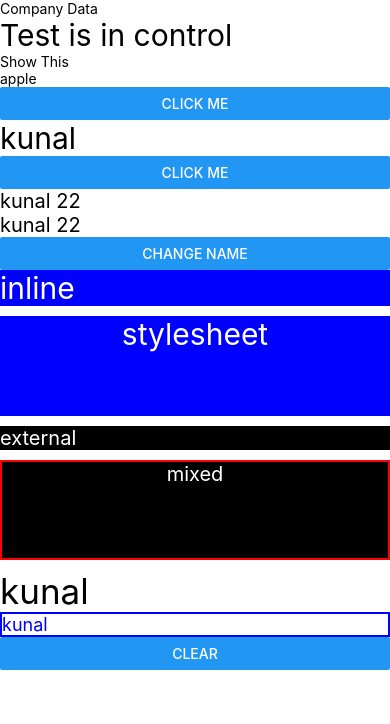
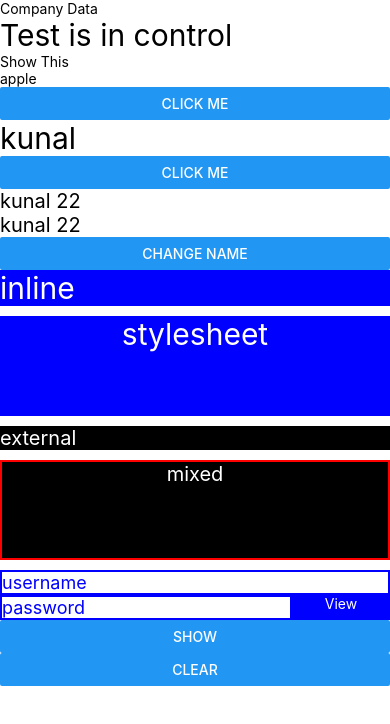
Before and after one commit to Khannakunal32/react-native, a React Native app in the folder AwesomeProject3/: screen / in a window 390 px wide. Shown: the top 724 px of the page. Built offline with nearby package versions, Linux system fonts and the light colour scheme.

Commit message:
added pass hide unhide

```diff
--- a/AwesomeProject3/components/InputBox.tsx
+++ b/AwesomeProject3/components/InputBox.tsx
@@ -1,20 +1,71 @@
-import {View, Text, TextInput, StyleSheet, Button} from 'react-native';
+import {
+  View,
+  Text,
+  TextInput,
+  StyleSheet,
+  Button,
+  TouchableOpacity,
+} from 'react-native';
 import React, {useState} from 'react';
 
 const InputBox = () => {
-  const [name, setName] = useState('kunal');
-  function changeHandler(val: any): void {
-    setName(val);
-  }
+  const [name, setName] = useState('');
+  const [password, setPassword] = useState('');
+  const [display, setDisplay] = useState(false);
+  const [veiw, setView] = useState(false);
   return (
     <View>
       <Text style={{fontSize: 35}}>{name}</Text>
       <TextInput
         style={style.input}
         value={name}
-        onChangeText={changeHandler}
+        placeholder="username"
+        onChangeText={text => {
+          setName(text);
+        }}
       />
-      <Button title="clear" onPress={() => setName('')} />
+      <View style={{display: 'flex', flexDirection: 'row'}}>
+        <TextInput
+          style={[style.input, {flex: 2}]}
+          value={password}
+          secureTextEntry={!veiw}
+          placeholder="password"
+          onChangeText={text => {
+            setPassword(text);
+          }}
+        />
+        <TouchableOpacity style={{flex: 1}}>
+          <Text
+            style={{
+              flex: 1,
+              textAlign: 'center',
+              textAlignVertical: 'center',
+              backgroundColor: 'blue',
+              color: 'white',
+            }}
+            onPress={() => {
+              veiw ? setView(false) : setView(true);
+            }}>
+            View
+          </Text>
+        </TouchableOpacity>
+      </View>
+      <Button
+        title="show"
+        onPress={() => {
+          display ? setDisplay(false) : setDisplay(true);
+        }}
+      />
+
+      <Button title="clear" onPress={() => [setName(''), setPassword('')]} />
+      {display ? (
+        <View>
+          <Text style={{fontSize: 35}}>{name}</Text>
+          <Text style={{fontSize: 35}}>{password}</Text>
+        </View>
+      ) : (
+        <Text />
+      )}
     </View>
   );
 };
```
